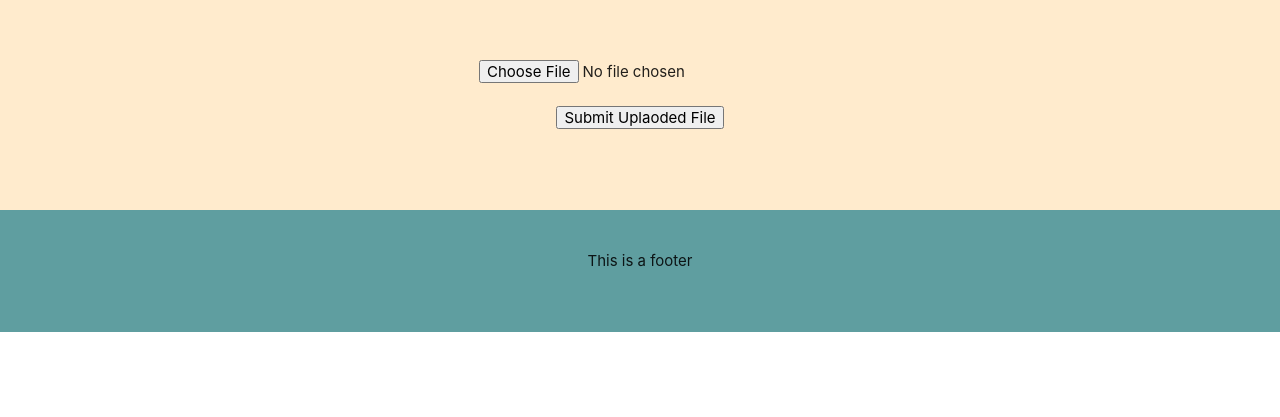
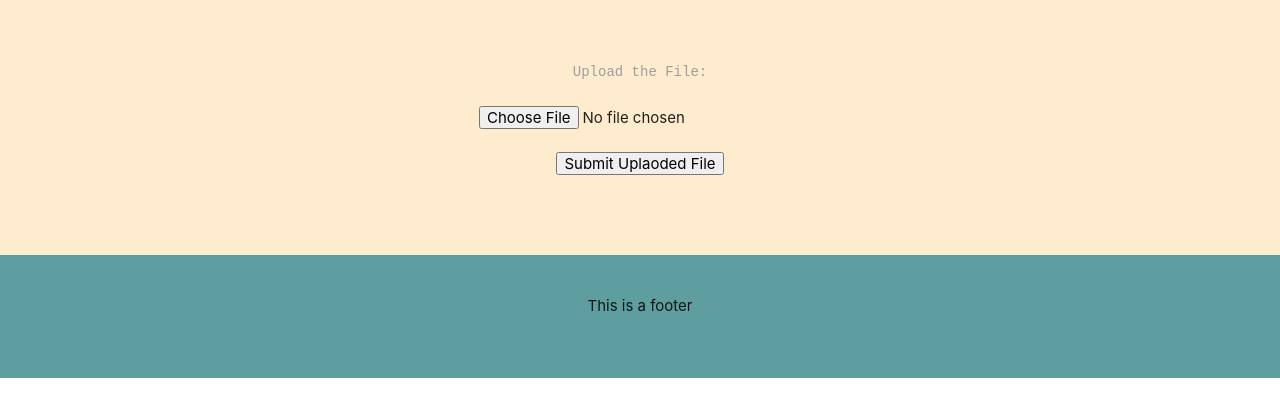
Before and after one commit to mujeebishaque/django-fileuploads, a Django app: page / in a window 1280 px wide. Shown: the part 64-481 px from the top of the page. Run offline with Django 3.2, Linux system fonts and the light colour scheme.

Commit message:
working with views

```diff
--- a/fileuploads/views.py
+++ b/fileuploads/views.py
@@ -1,7 +1,15 @@
 from django.shortcuts import render
 from django.http import HttpResponse
+from django.core.files.storage import FileSystemStorage
 # Create your views here.
 
 def index(request):
 
-    return render(request, 'index.html')
+
+    if request.method == 'POST':
+
+        uplaodedFile = request.FILES['file']
+        fs = FileSystemStorage()
+        fs.save(uplaodedFile.name, uplaodedFile) #returns actual uploaded file name which means if uploaded file existed and it's overwritten, it will return overwritten name
+
+    return render(request, 'index.html', context={'content': 'File Uploaded Successfully!'})
--- a/templates/index.html
+++ b/templates/index.html
@@ -5,7 +5,7 @@
 <center>
     <form action="" method="POST" enctype="multipart/form-data">
         {% csrf_token %}
-
+        <label for="fileupload" style="font-family: 'Courier New', Courier, monospace; font-size: 14px;">Upload the File: </label><br><br>
         <input type="file" name="file" id="file"> <br><br>
         <button type="submit">Submit Uplaoded File</button>
 
```
